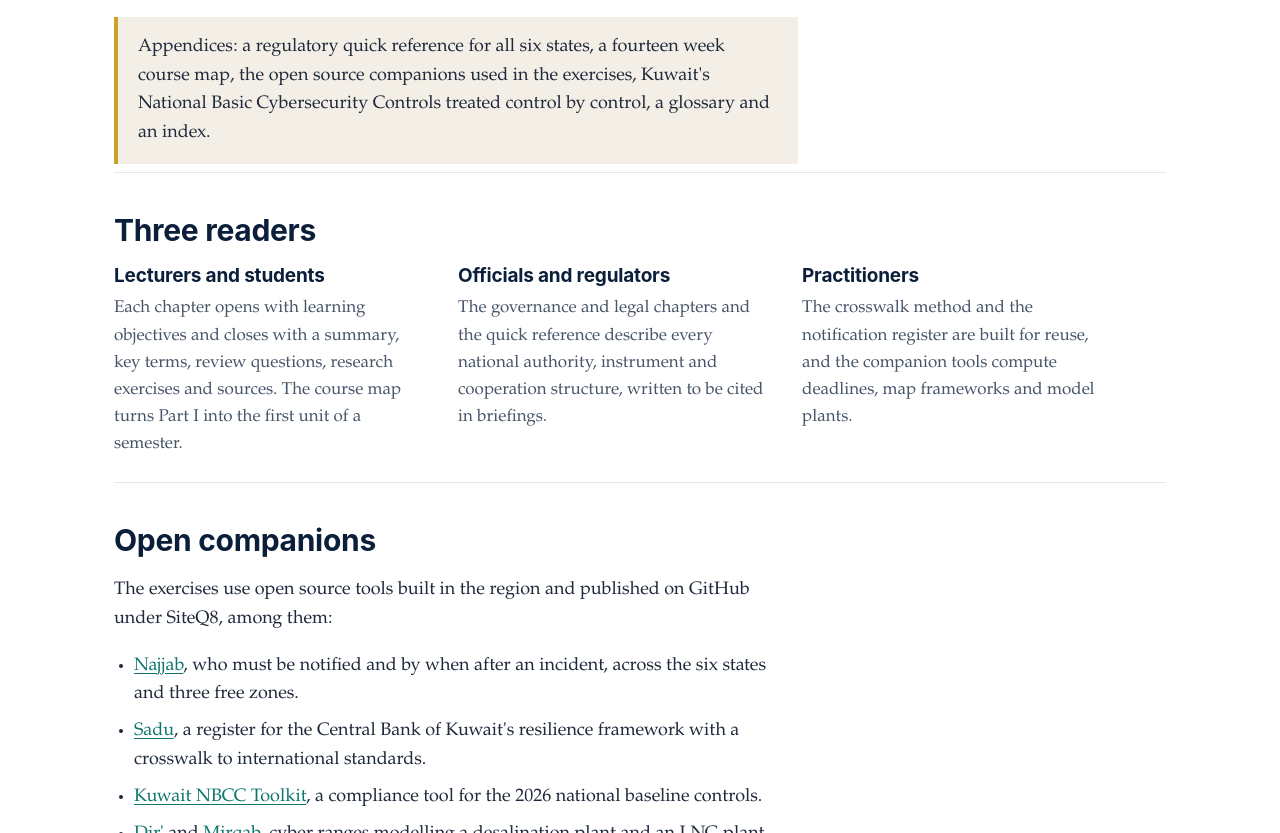
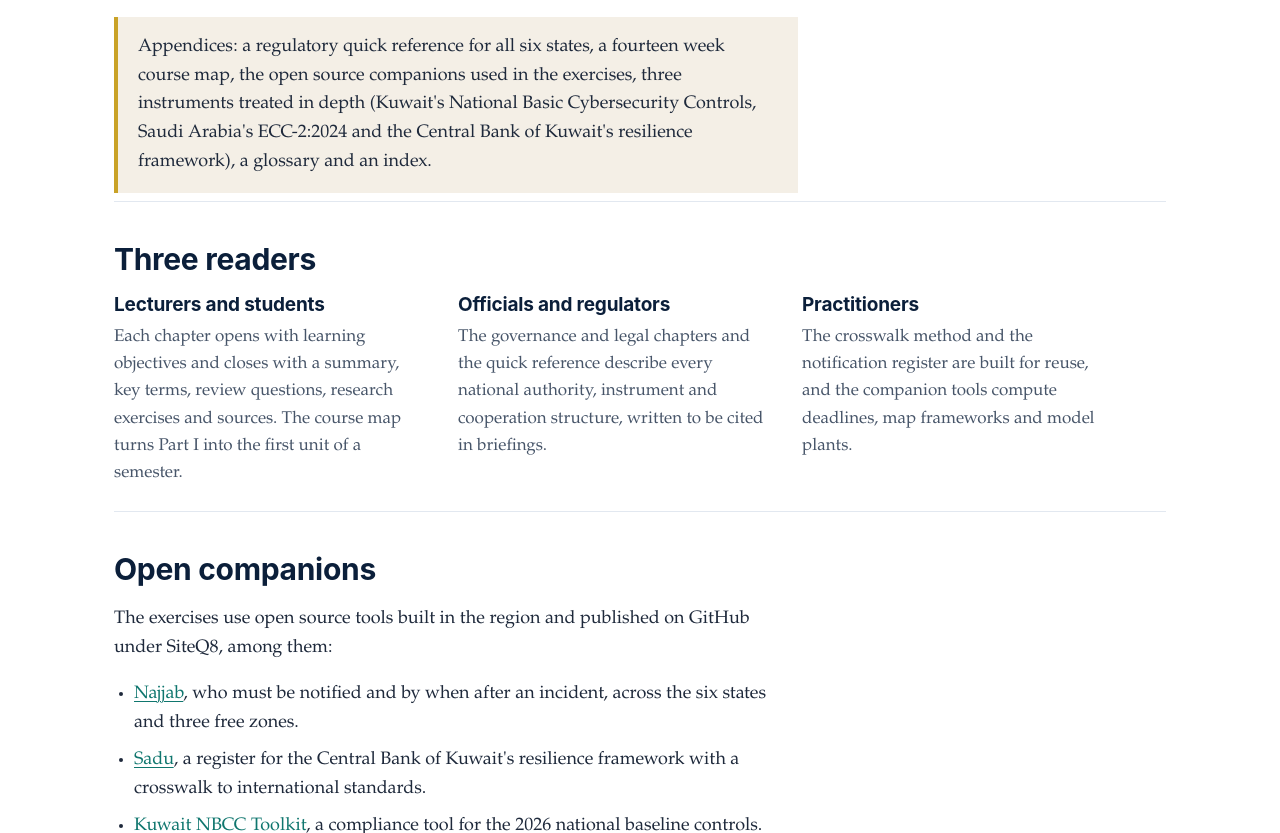
Before and after one commit to SiteQ8/Cybersecurity-in-the-Gulf, a plain HTML site: page docs/index.html in a window 1280 px wide. Shown: the part 3807-4640 px from the top of the page. Drawn offline with Linux system fonts and the light colour scheme.

Commit message:
Companion: the three instrument appendices in the contents

```diff
--- a/docs/index.html
+++ b/docs/index.html
@@ -106,7 +106,7 @@ footer .wrap { max-width:1100px; margin:0 auto; }
       <li><h3>Emerging Technologies</h3><p>Artificial intelligence on both sides of the contest; quantum in context; fifth generation networks and the Internet of things; space systems and navigation; a method for adopting technology securely.</p></li>
       <li><h3>Cyber Resilience and National Strategy</h3><p>From compliance to resilience; the six national strategies compared; public private partnership; regional cooperation and harmonisation; the Gulf in the international order; the road ahead.</p></li>
     </ol>
-    <div class="appx"><p>Appendices: a regulatory quick reference for all six states, a fourteen week course map, the open source companions used in the exercises, Kuwait's National Basic Cybersecurity Controls treated control by control, a glossary and an index.</p></div>
+    <div class="appx"><p>Appendices: a regulatory quick reference for all six states, a fourteen week course map, the open source companions used in the exercises, three instruments treated in depth (Kuwait's National Basic Cybersecurity Controls, Saudi Arabia's ECC-2:2024 and the Central Bank of Kuwait's resilience framework), a glossary and an index.</p></div>
   </section>
 
   <section>
```
Also changed, not shown: 1 other file.
